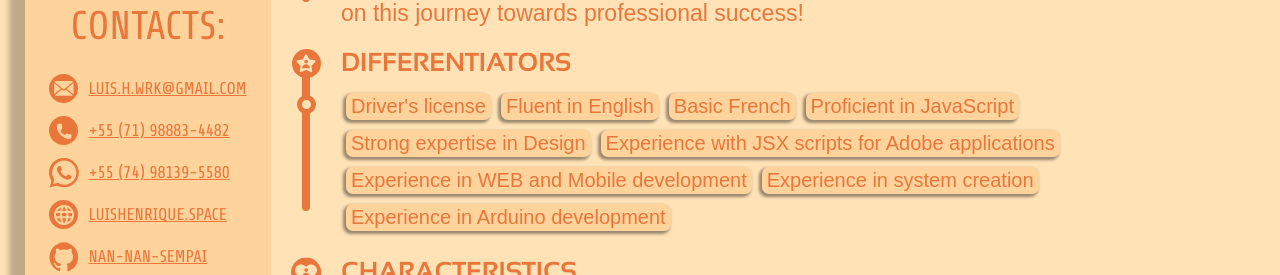
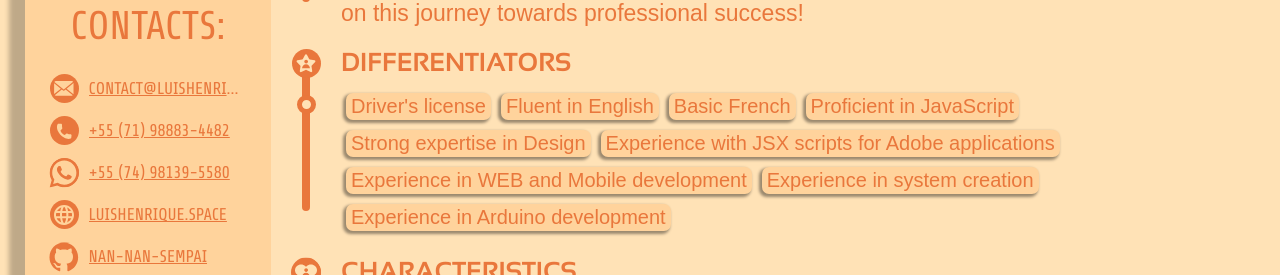
Before and after one commit to NaN-NaN-sempai/Personal-PIX-Page, a SvelteKit app: page / in a window 1280 px wide. Shown: the part 525-800 px from the top of the page. Built offline with nearby package versions, Linux system fonts and the light colour scheme.

Commit message:
Email Update

```diff
--- a/src/components/flyout/Flyout.svelte
+++ b/src/components/flyout/Flyout.svelte
@@ -23,13 +23,16 @@
     <Title>{texts.contacts}:</Title>
 
     <div class="itemList">
-        <a class="link item" href="mailto:luis.h.wrk@gmail.com" target="_blank">
+        <a class="link item"
+        data-title="CONTACT@LUISHENRIQUE.SPACE"
+        href="mailto:contact@luishenrique.space" target="_blank">
             <CompoundItem icon="Email">
-                luis.h.wrk@gmail.com
+                contact@luishenrique.space
             </CompoundItem>
         </a>
 
-        <a class="link item" href="tel:+5574981395580">
+        <a class="link item"
+        href="tel:+5574981395580">
             <CompoundItem icon="Phone">
                 +55 (71) 98883-4482
             </CompoundItem>
@@ -76,6 +79,42 @@
         flex-direction: column;
         align-items: flex-start;
         flex-wrap: nowrap;
+
+        .item {
+            position: relative;
+
+            &::after {
+                content: attr(data-title);
+                position: absolute;
+                top: -22px;
+                left: 50%;
+                transform: translateX(-50%);
+                z-index: 10;
+
+                background: palette.$secondary;
+                border: 3px solid palette.$highlight;
+                color: palette.$switchTextColor;
+
+                white-space: nowrap;
+                font-size: 0;
+                text-align: center;
+                border-radius: 9999px;
+                padding: 2px 5px;
+                pointer-events: none;
+                filter: blur(3px);
+
+                opacity: 0;
+                overflow: hidden;
+
+                transition: 0.2s;
+            }
+
+            &:hover::after {
+                opacity: 1;
+                font-size: .8rem;
+                filter: blur(0);
+            }
+        }
     }
 
     .lineHeight {
--- a/src/components/flyout/components/CompoundItem.svelte
+++ b/src/components/flyout/components/CompoundItem.svelte
@@ -2,6 +2,7 @@
     import ItemIcon from "./ItemIcon.svelte";
 
     export let icon = "email";
+    export let overrideTitle = icon;
 
     export let plus = false;
 
@@ -45,7 +46,7 @@
     }
 </script>
 
-<div class="wrapper" title={icon} on:click={copyText} aria-hidden>
+<div class="wrapper" title={overrideTitle? overrideTitle: icon} on:click={copyText} aria-hidden>
     <ItemIcon {icon} {plus} />
     <span bind:this={span}>
         {#if copied}
@@ -91,6 +92,10 @@
             margin-left: 10px;
             user-select: text;
 
+            text-overflow: ellipsis;
+            max-width: 158px;
+            overflow: hidden;
+
             div {
                 @include font;
             }
--- a/src/components/footer/Footer.svelte
+++ b/src/components/footer/Footer.svelte
@@ -30,7 +30,7 @@
 			},
 			{
 				text: year,
-				href: 'https://en.wikipedia.org/wiki/2024'
+				href: 'https://en.wikipedia.org/wiki/' + year
 			}
 		];
 	});
```
